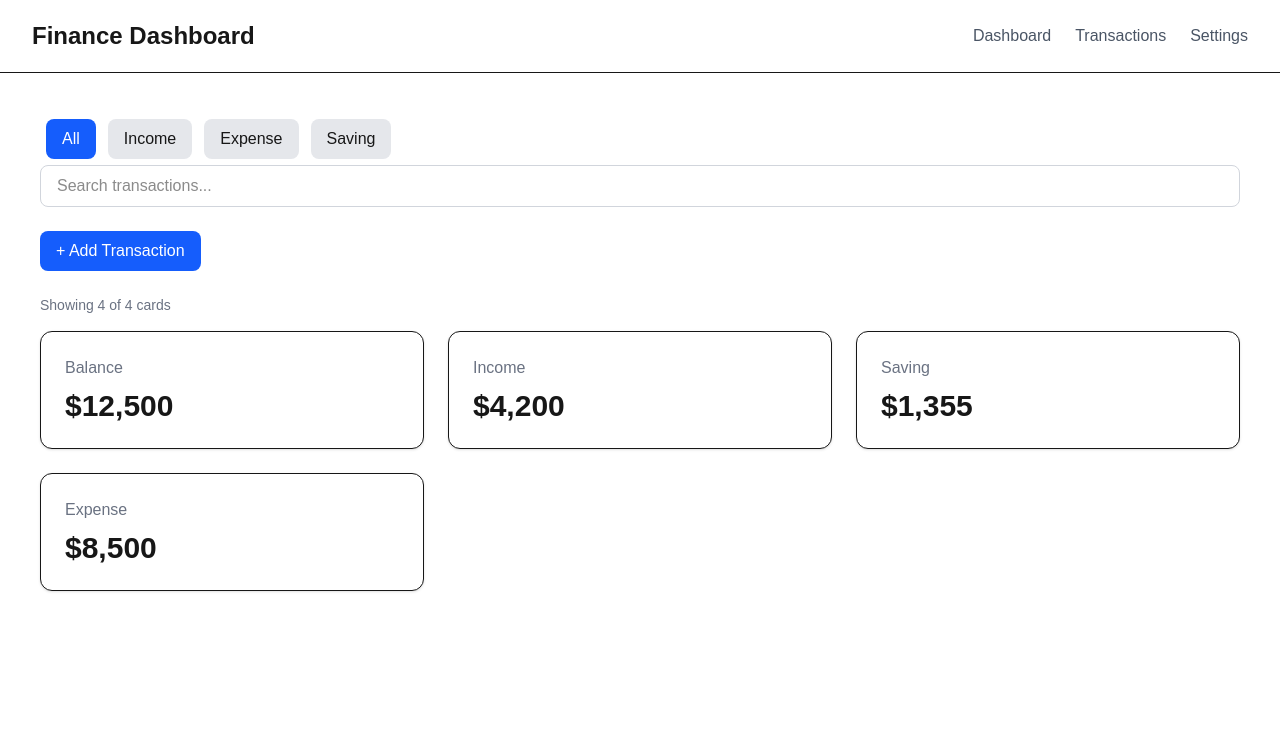
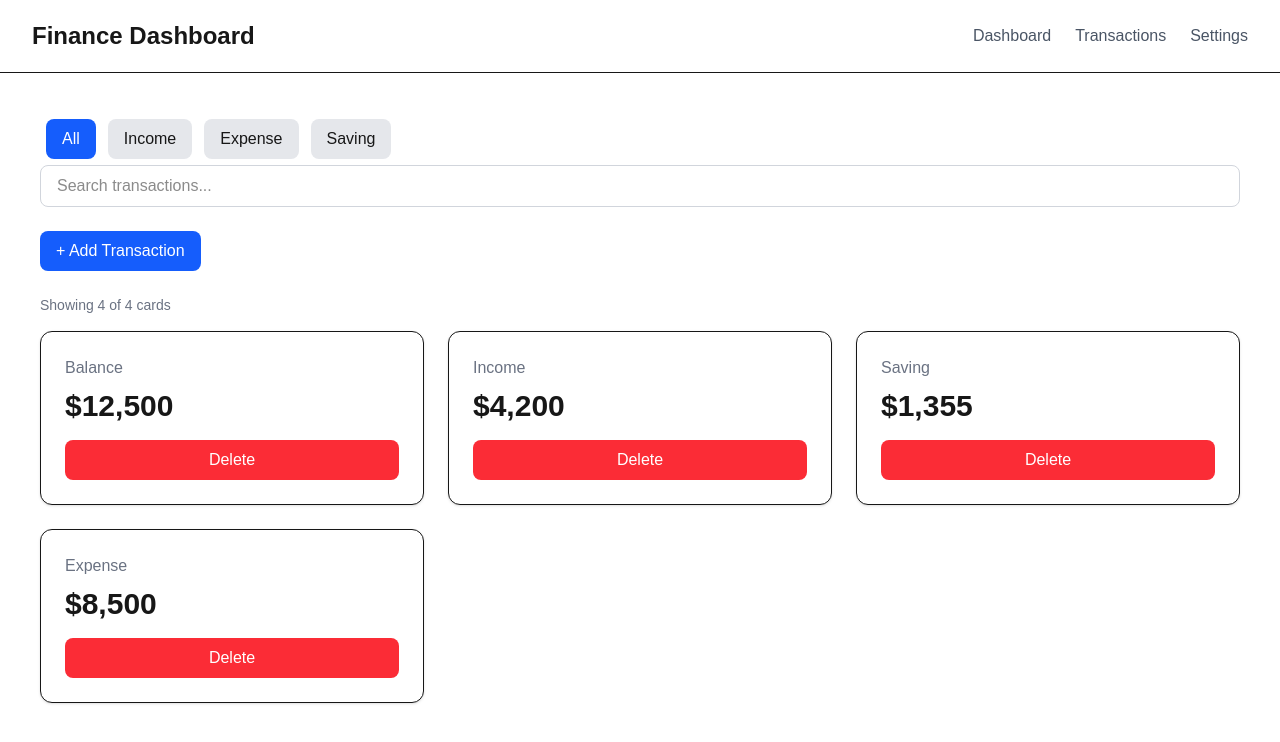
Before and after one commit to anooshasakhaei/finance-dashboard, a Next.js app: page / in a window 1280 px wide. Shown: the top 742 px of the page. Built offline with nearby package versions, Linux system fonts and the light colour scheme.

Commit message:
add delete button for cards

```diff
--- a/app/components/Card.tsx
+++ b/app/components/Card.tsx
@@ -3,11 +3,13 @@
 type CardProps = {
     title: string;
     amount: string;
+    onDelete: () => void;
 };
 
 export default function Card({
     title,
     amount,
+    onDelete,
 }: CardProps) {
     return (
         <div
@@ -21,6 +23,12 @@ export default function Card({
             <p className="mt-2 text-3xl font-bold">
                 {amount}
             </p>
+            <button
+                onClick={onDelete}
+                className="mt-4 w-full rounded-lg bg-red-500 px-4 py-2 font-medium text-white transition hover:bg-red-600 active:scale-95"
+            >
+                Delete
+            </button>
         </div>
-    );
+    )
 }
--- a/app/page.tsx
+++ b/app/page.tsx
@@ -76,6 +76,10 @@ export default function Home() {
     setCategory("Expense");
     setIsModalOpen(false);
   };
+
+  const handleDeleteTransaction = (id: number) => {
+    setCards(cards.filter((card) => card.id !== id))
+  }
 
   return (
     <>
@@ -177,9 +181,10 @@ export default function Home() {
           )}
           {filteredCards.map((card) => (
             <Card
-              key={card.title}
+              key={card.id}
               title={card.title}
               amount={card.amount}
+              onDelete={() => handleDeleteTransaction(card.id)}
             />
           ))
 
```
